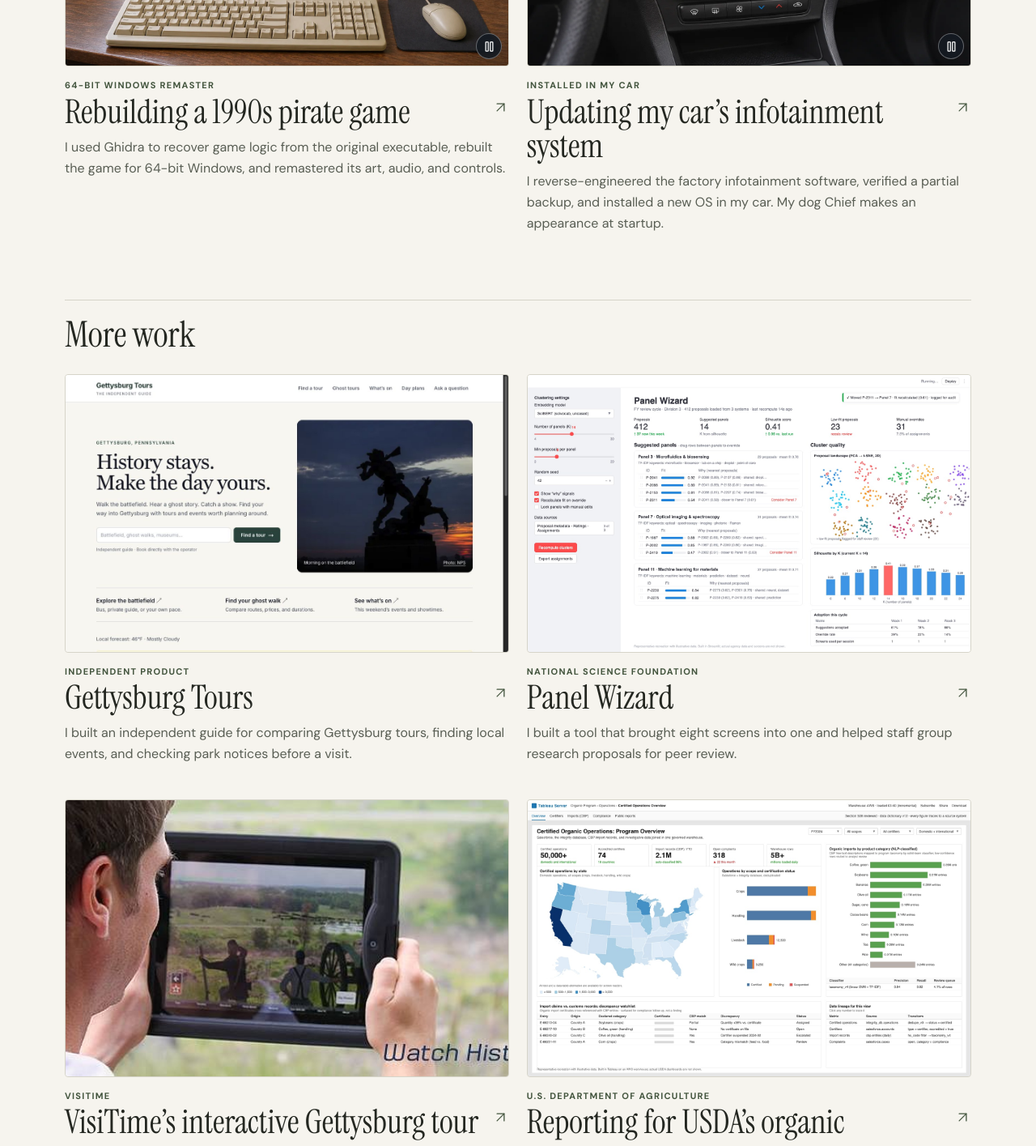
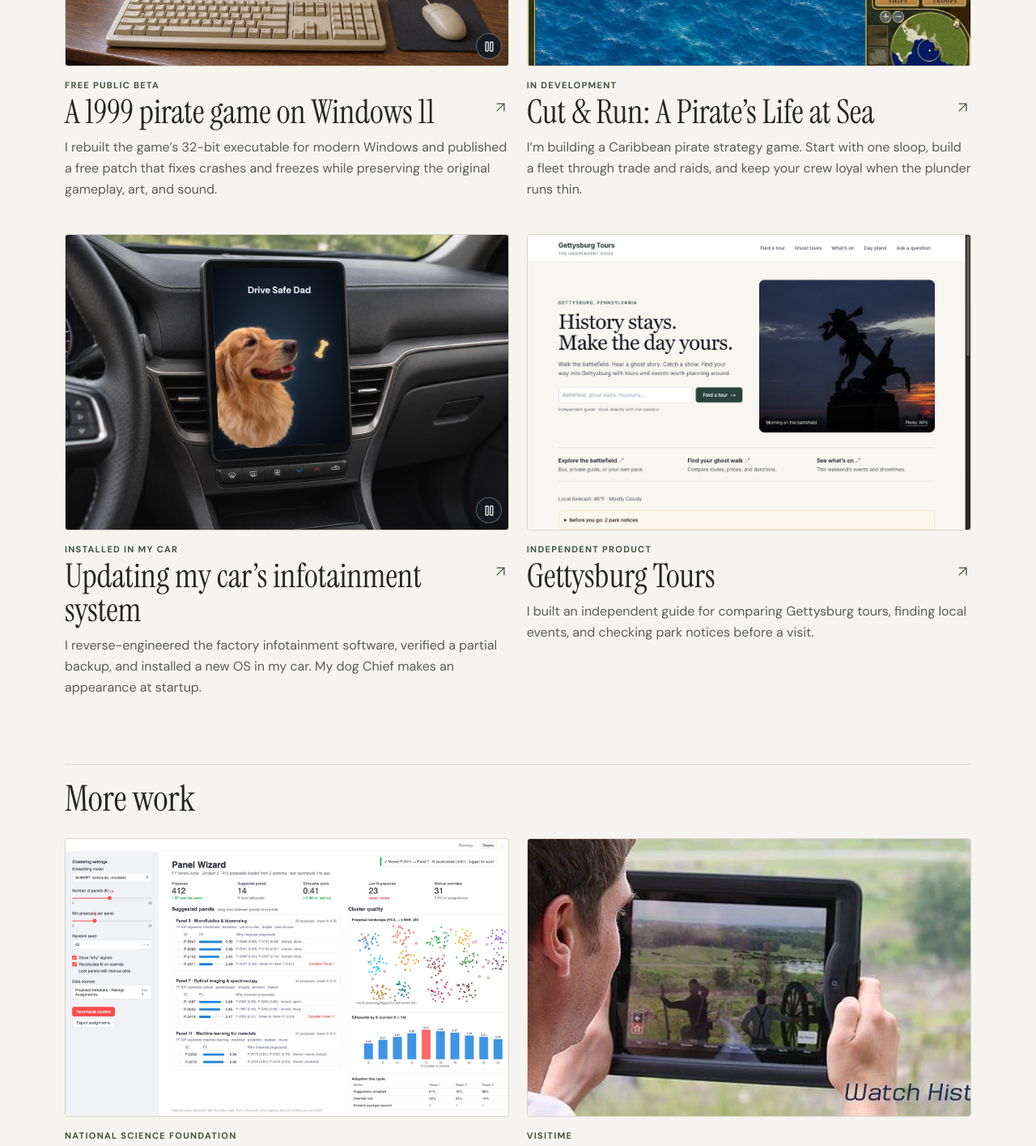
Before and after one commit to wileni01/nick-wiley-portfolio, a Next.js app: page / in a window 1280 px wide. Shown: the part 820-2235 px from the top of the page at 81% size. Built offline with nearby package versions, Linux system fonts and the light colour scheme; no server answers.

Commit message:
Feature the free pirate patch and Cut & Run

```diff
--- a/app/globals.css
+++ b/app/globals.css
@@ -163,4 +163,4 @@ main { flex: 1; }
   .resume-document li + li { margin-top: 1pt; }
 }
 
-.project-image-illustration { aspect-ratio: 3 / 2; }
+.project-image-illustration, #selected-work .project-image { aspect-ratio: 3 / 2; }
--- a/app/page.tsx
+++ b/app/page.tsx
@@ -9,12 +9,12 @@ export const metadata: Metadata = { alternates: { canonical: "/" } };
 
 export default function HomePage() {
   const studies = getAllCaseStudies();
-  const personal = studies.filter((study) => study.featured && study.client === "Independent project");
+  const personal = studies.filter((study) => study.featured && ["Independent project", "Independent product"].includes(study.client));
   const previews: Partial<Record<string, "startup" | "harbor">> = {
     "car-infotainment": "startup",
     "pc-game-restoration": "harbor",
   };
-  const professional = studies.filter((study) => study.featured && study.client !== "Independent project");
+  const professional = studies.filter((study) => study.featured && !personal.includes(study));
 
   return (
     <div className="site-shell">
--- a/app/work/[slug]/page.tsx
+++ b/app/work/[slug]/page.tsx
@@ -74,7 +74,7 @@ export default async function CaseStudyPage({ params }: Props) {
           </figure>
         )}
         <div className="prose article-body"><MdxContent source={study.content} /></div>
-        {study.liveUrl && <a className="text-link mt-4" href={study.liveUrl}>Visit the site <ArrowUpRight size={15} aria-hidden="true" /></a>}
+        {study.liveUrl && <a className="text-link mt-4" href={study.liveUrl}>{study.liveLabel ?? "Visit the site"} <ArrowUpRight size={15} aria-hidden="true" /></a>}
         {study.slug === "visitime-ar" && <PressMentions />}
       </article>
     </div>
--- /dev/null
+++ b/content/work/cut-and-run.mdx
@@ -0,0 +1,27 @@
+---
+title: "Cut & Run: A Pirate’s Life at Sea"
+slug: "cut-and-run"
+client: "Independent project"
+role: "Game development at Sushi Sunday Studio"
+timeframe: "2026–present"
+status: "In development"
+order: 2
+featured: true
+summary: "I’m building a Caribbean pirate strategy game. Start with one sloop, build a fleet through trade and raids, and keep your crew loyal when the plunder runs thin."
+stack: [Game development]
+tags: [Pirate strategy, Independent game, Caribbean, Fleet management]
+image: "/images/projects/cut-and-run-at-sea.webp"
+imageKind: "screenshot"
+imageAlt: "A pirate sloop under sail along a rocky Caribbean coast"
+imageCaption: "Work-in-progress preview from the Cut & Run project site."
+liveUrl: "https://cutandrungame.com/"
+liveLabel: "Visit the game site"
+---
+
+## From one sloop to a fleet
+
+You start with a small crew and a ship. Trade or raid to build up your fleet. Every voyage has a cost, from provisions to the crew’s share of the take. I’m building the campaign around decisions that carry over after you leave port, including how you pay the crew and whose flag you sail under.
+
+## Who lets you back into port
+
+A governor’s commission can make a raid legal under one flag and turn you into a wanted captain under another. I’m developing the Lantern Compact as a network of captains, pilots, and harbor keepers who remember which promises you kept. The project site has work-in-progress images and a signup for the first look.
--- a/content/work/pc-game-restoration.mdx
+++ b/content/work/pc-game-restoration.mdx
@@ -1,19 +1,21 @@
 ---
-title: "Rebuilding a 1990s pirate game"
+title: "A 1999 pirate game on Windows 11"
 slug: "pc-game-restoration"
 client: "Independent project"
-role: "Software restoration and release preparation"
+role: "Reverse engineering and Windows port"
 timeframe: "2026"
-status: "64-bit Windows remaster"
+status: "Free public beta"
 order: 1
 stack: [Ghidra, C, SDL, CMake, Windows x64]
-tags: [PC games, Pirates, Game preservation, Binary recovery, Remaster]
+tags: [PC games, Pirates, Game preservation, Binary recovery, Compatibility patch]
 featured: true
 image: "/images/projects/pirate-game-harbor.webp"
 imageKind: "illustrative"
 imageAlt: "A beige desktop PC with a wired keyboard and mouse. The CRT shows a pirate strategy game with ships, a map, and fleet controls."
 imageCaption: "Generated illustration of a 1990s PC running a fictional pirate game."
-summary: "I used Ghidra to recover game logic from the original executable, rebuilt the game for 64-bit Windows, and remastered its art, audio, and controls."
+summary: "I rebuilt the game’s 32-bit executable for modern Windows and published a free patch that fixes crashes and freezes while preserving the original gameplay, art, and sound."
+liveUrl: "https://cutthroatspatch.com/"
+liveLabel: "Patch notes and free download"
 ---
 
 ## Recovering the original game in Ghidra
@@ -26,6 +28,6 @@ That gave me enough context to reimplement behavior in C and compare it with the
 
 I rebuilt the game as a native 64-bit Windows application, with SDL handling the window, input, and audio. I treated the original save format separately from the new in-memory data structures so existing saves could still be read. Recorded play and regression tests helped me check that campaign state and controls behaved as expected after the port.
 
-## Remaster and release preparation
+## Publishing the patch
 
-I refreshed interface art, backgrounds, and audio, and updated mouse handling and dialog controls. I assembled the executable, media, launchers, and player instructions in a Windows release package and ran build and package checks. The Windows release is planned for Steam and an indie storefront.
+The free beta fixes crashes and freezes, including problems around loading saves and returning from encounters. The installer patches a separate copy of the game. Players need their own copy of the English CD release, since the download contains no original game data. The beta has been played on 64-bit Windows 11. The patch site has the supported version, setup instructions, and known issues.
--- a/content/work/visitime-ar.mdx
+++ b/content/work/visitime-ar.mdx
@@ -4,7 +4,7 @@ client: "VisiTime"
 role: "Founder"
 order: 5
 featured: true
-summary: "I founded VisiTime, raised more than $200,000, and released a six-hour interactive iPad tour of Gettysburg."
+summary: "I founded VisiTime and released a six-hour iPad tour that brought maps, narration, and augmented reality to the Gettysburg battlefield."
 slug: "visitime-ar"
 timeframe: "2012–2020"
 stack:
--- a/lib/resume.json
+++ b/lib/resume.json
@@ -31,7 +31,7 @@
       "role": "Founder",
       "dates": "2012–2020",
       "bullets": [
-        "Raised more than $200,000 and released a six-hour interactive iPad tour. Programmed the Unity experience, mapped tour stops, and managed the rental fleet."
+        "Released a six-hour interactive iPad tour. Programmed the Unity experience, mapped tour stops, and managed the rental fleet."
       ]
     },
     {
--- a/lib/types.ts
+++ b/lib/types.ts
@@ -20,6 +20,7 @@ export const caseStudySchema = z.object({
   imageCaption: z.string().optional(),
   /** Public URL of the shipped product, when one exists. */
   liveUrl: z.string().url().optional(),
+  liveLabel: z.string().optional(),
   summary: z.string(),
 });
 
--- a/resources/CODEX_PROMPT_Nick_Wiley_Portfolio.md
+++ b/resources/CODEX_PROMPT_Nick_Wiley_Portfolio.md
@@ -115,7 +115,6 @@ Use the facts below to write copy and build structured data. Do not add new clai
   - Ran/led internal enablement: **Tableau Study Hall**, **Google BigQuery Study Hall**, and a **Data Working Group**.
 - **VisiTime, LLC** — Founder (founded 2012; wound down around ~2020 based on resume versions)
   - Augmented reality / geospatial visitor experiences.
-  - Raised **at least $200K** (some resumes cite higher; do not overclaim—use “$200K+”).
   - Built a **six-hour interactive iPad tour system** for Gettysburg’s 150th anniversary context.
   - Iterated a scalable rental model; one resume cites **400% annual growth** (present as “reported” if used).
   - **U.S. patent holder**: Patent numbers **9,417,668** and **9,900,042**.
@@ -297,7 +296,6 @@ Write:
 **Stack:** Geospatial data, iOS/Android apps (high level), product ops
 
 Use only safe claims:
-- raised $200K+
 - built AR apps + interactive iPad tour
 - patent holder (list patent numbers)
 Avoid hard revenue claims unless stated.
@@ -368,7 +366,6 @@ IBM — Global Business Services (AI & Analytics) | Managing Consultant | 2019
 
 VisiTime, LLC | Founder | 2012–~2020
 - Founded AR-driven tours using geospatial datasets to make historical context accessible and engaging.
-- Raised $200K+ to produce a tour book and multiple mobile applications.
 - Led distributed delivery to create an interactive iPad tour experience; iterated business model and operations.
 - U.S. patent holder (9,417,668; 9,900,042).
 
--- a/resources/PORTFOLIO_FACTS_Nick_Wiley.yaml
+++ b/resources/PORTFOLIO_FACTS_Nick_Wiley.yaml
@@ -40,7 +40,6 @@ experience:
     end: "~2020"
     highlights:
       - "Founded AR-driven tours using geospatial datasets."
-      - "Raised $200K+ to produce a tour book and multiple mobile applications."
       - "Led distributed delivery to create a six-hour interactive iPad tour experience."
       - "Reported scalable rental model; one resume cites 400% annual growth (treat as 'reported' if used)."
       - "U.S. patent holder: 9,417,668; 9,900,042."
--- a/resources/WORK_CASE_STUDIES_Nick_Wiley.yaml
+++ b/resources/WORK_CASE_STUDIES_Nick_Wiley.yaml
@@ -53,7 +53,7 @@
   featured: true
   tags: ["Product", "AR", "GIS", "Operations"]
   stack: ["Geospatial data", "Mobile apps (high level)", "Product ops"]
-  executiveSummary: "A data-rich visitor experience built end-to-end—from fundraising to delivery."
+  executiveSummary: "An interactive iPad tour distributed through a rental fleet."
   builderSummary: "Geospatial storytelling translated into an interactive guided tour system."
 
 - slug: "ratb-gis-oversight"
```
Also changed, not shown: public/images/projects/cut-and-run-at-sea.webp (added), 1 other file (tests, documents, lock files or other folders).
